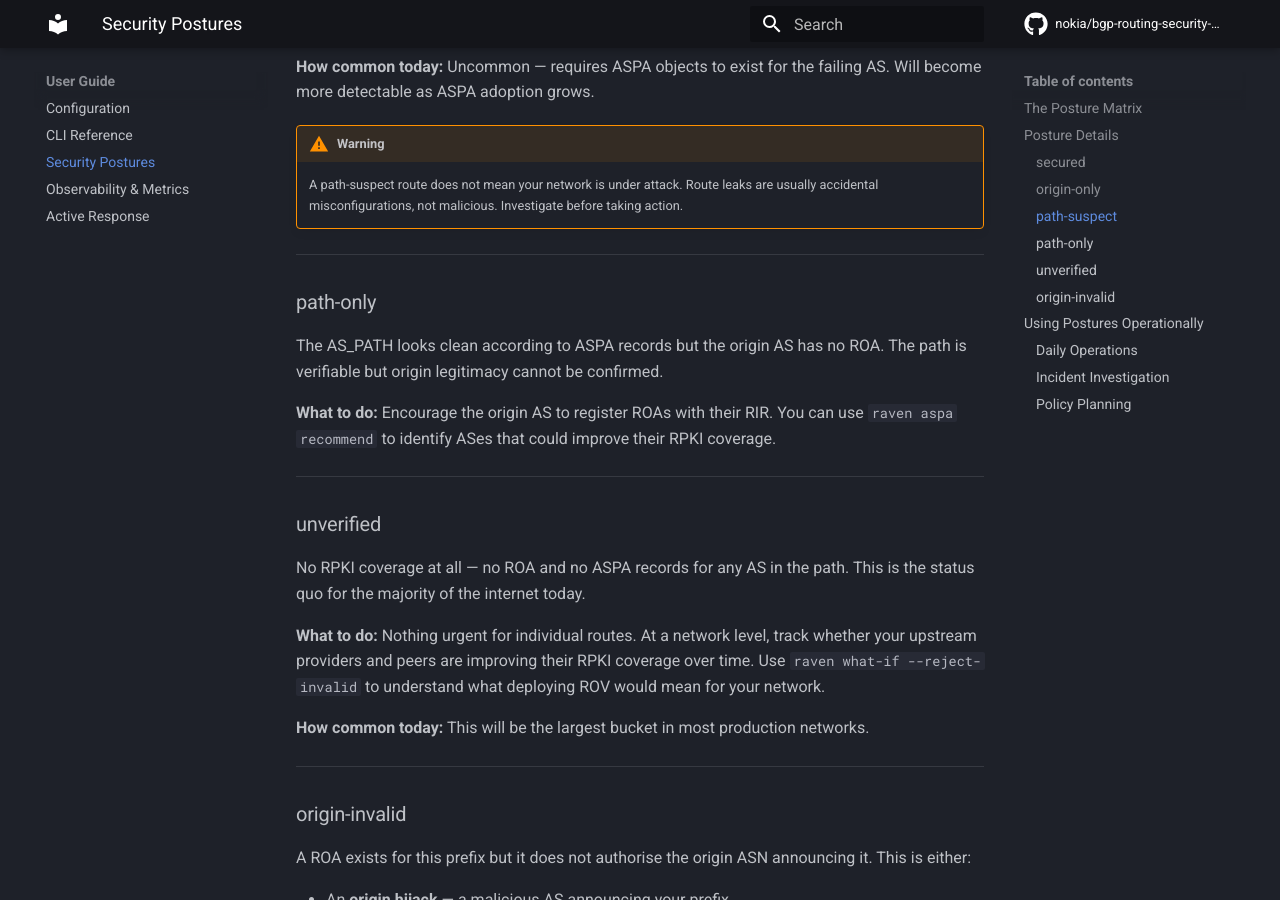
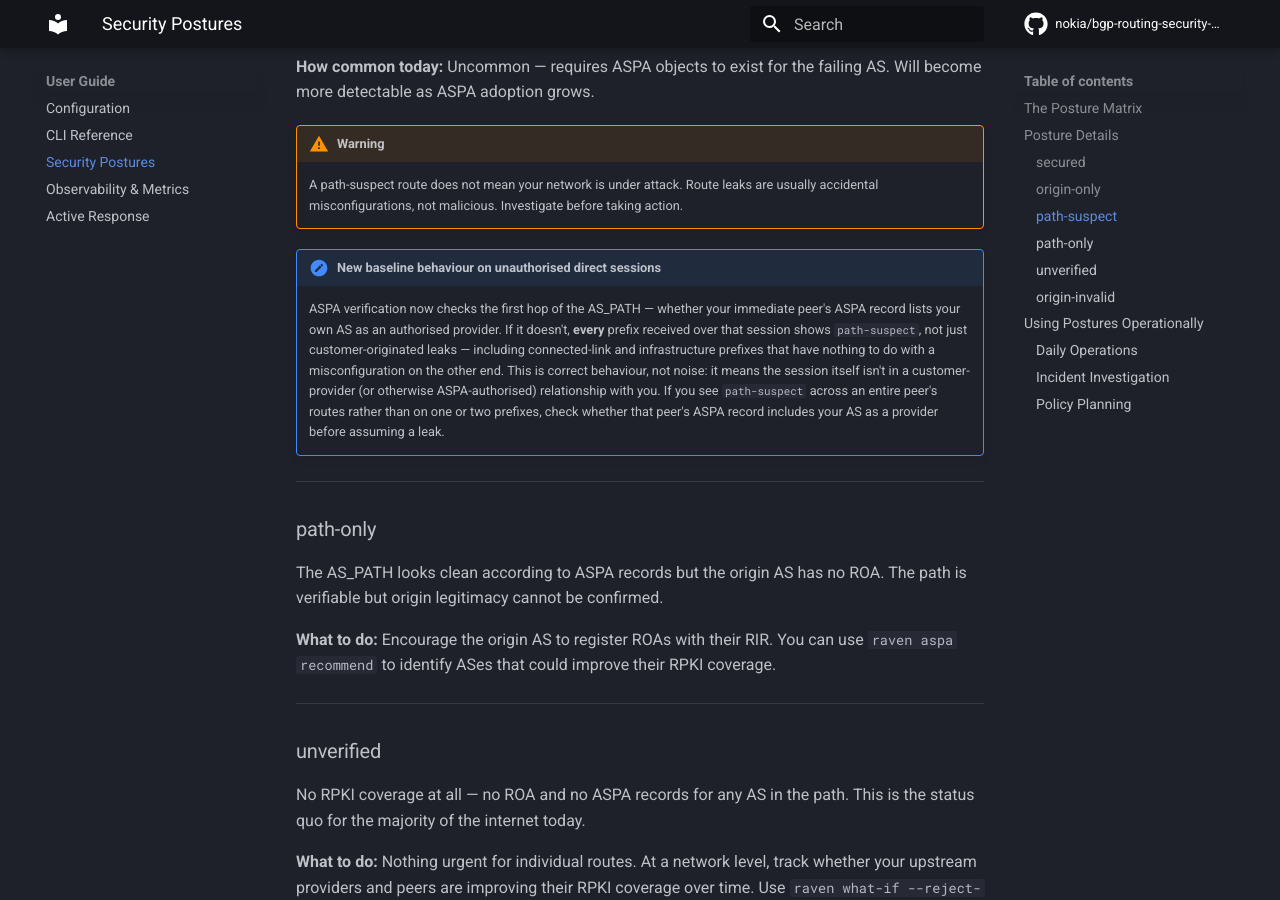
Before and after one commit to ritmukhe/raven-docs, an MkDocs documentation site: the page built from docs/user-guide/security-postures.md, in a window 1280 px wide and 900 px high, scrolled down 1715 px. Built offline with MkDocs 1.6.1 and Material for MkDocs 9.7.7, drawn with Linux system fonts in a browser that asks for light colours; comment, search, counter and statistics services are not loaded.

Commit message:
Update security-postures.md

```diff
--- a/docs/user-guide/security-postures.md
+++ b/docs/user-guide/security-postures.md
@@ -64,6 +64,19 @@ failing AS. Will become more detectable as ASPA adoption grows.
     A path-suspect route does not mean your network is under attack. Route
     leaks are usually accidental misconfigurations, not malicious. Investigate
     before taking action.
+
+!!! note "New baseline behaviour on unauthorised direct sessions"
+    ASPA verification now checks the first hop of the AS_PATH — whether your
+    immediate peer's ASPA record lists your own AS as an authorised provider.
+    If it doesn't, **every** prefix received over that session shows
+    `path-suspect`, not just customer-originated leaks — including
+    connected-link and infrastructure prefixes that have nothing to do with
+    a misconfiguration on the other end. This is correct behaviour, not
+    noise: it means the session itself isn't in a customer-provider (or
+    otherwise ASPA-authorised) relationship with you. If you see
+    `path-suspect` across an entire peer's routes rather than on one or two
+    prefixes, check whether that peer's ASPA record includes your AS as a
+    provider before assuming a leak.
 
 ---
 
```
